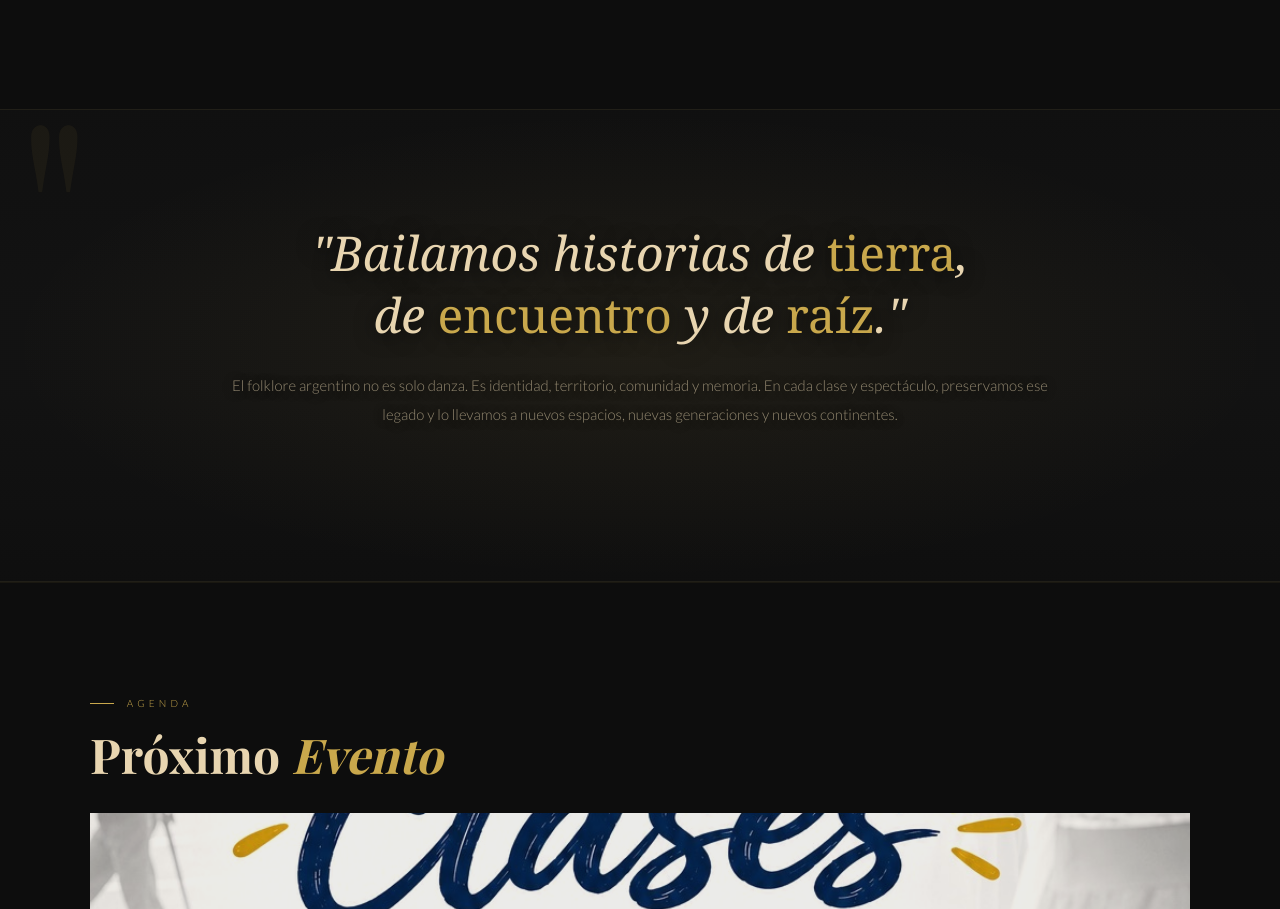
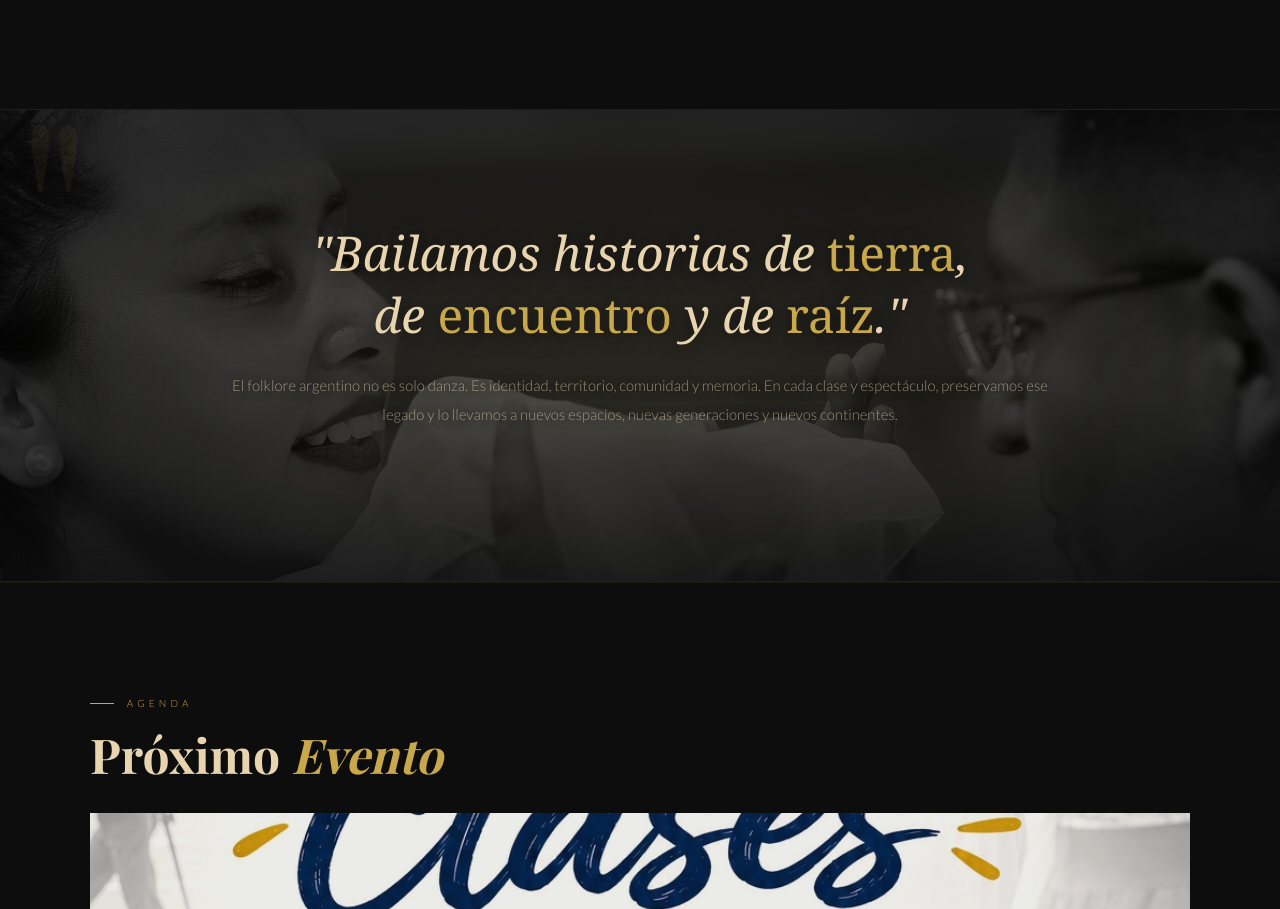
Before and after one commit to BailandoWeb/Tusuy.nan, a plain HTML site: page tusuy-nan/index.html in a window 1280 px wide. Shown: the part 2533-3442 px from the top of the page. Drawn offline with nearby package versions, Linux system fonts and the light colour scheme; a web font is replaced by a local one.

Commit message:
Fix typo in background image URL

```diff
--- a/tusuy-nan/css/home.css
+++ b/tusuy-nan/css/home.css
@@ -479,7 +479,7 @@
   content: '';
   position: absolute;
   inset: 0;
-  background-image: url('../img/agus-miguel-pañuelo.jpg');
+  background-image: url('../img/agus-miguel-panuelo.jpg');
   background-size: cover;
   background-position: center top;
   filter: grayscale(100%) contrast(1.05) brightness(0.35);
```
